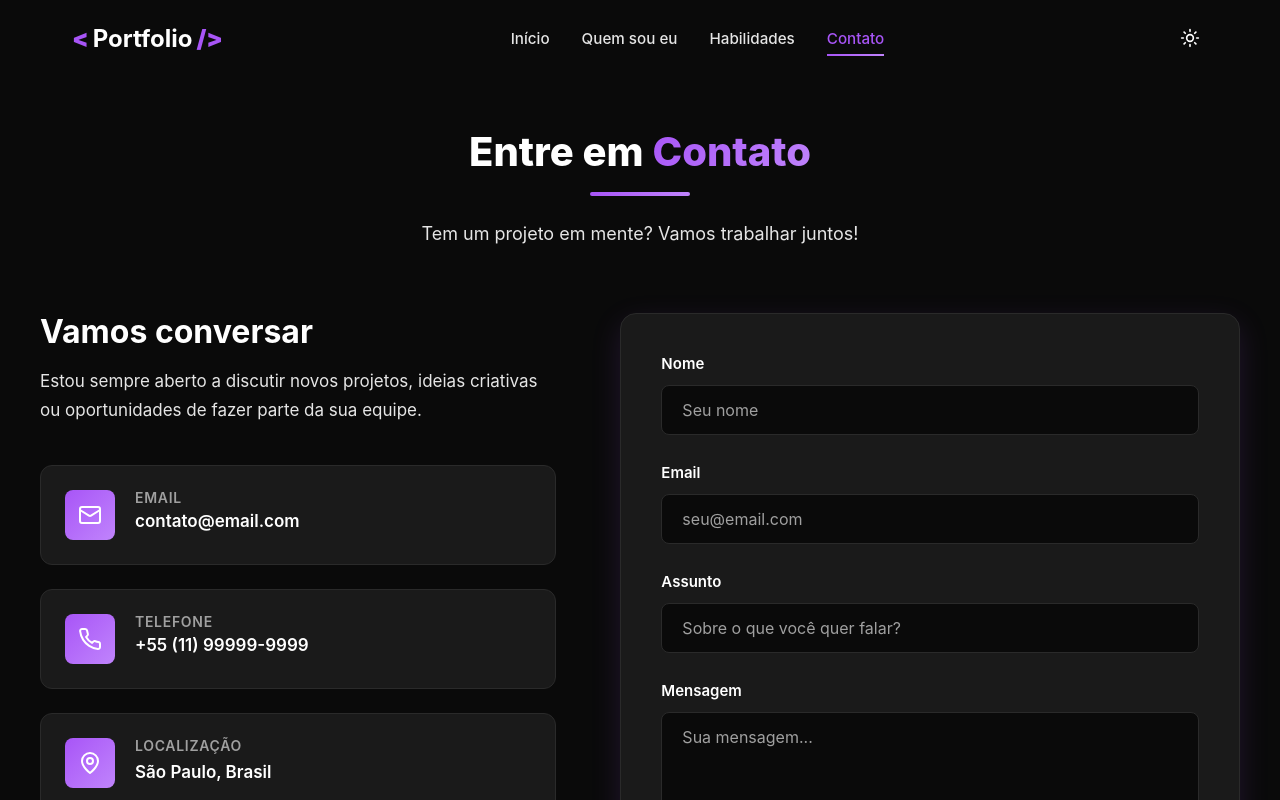
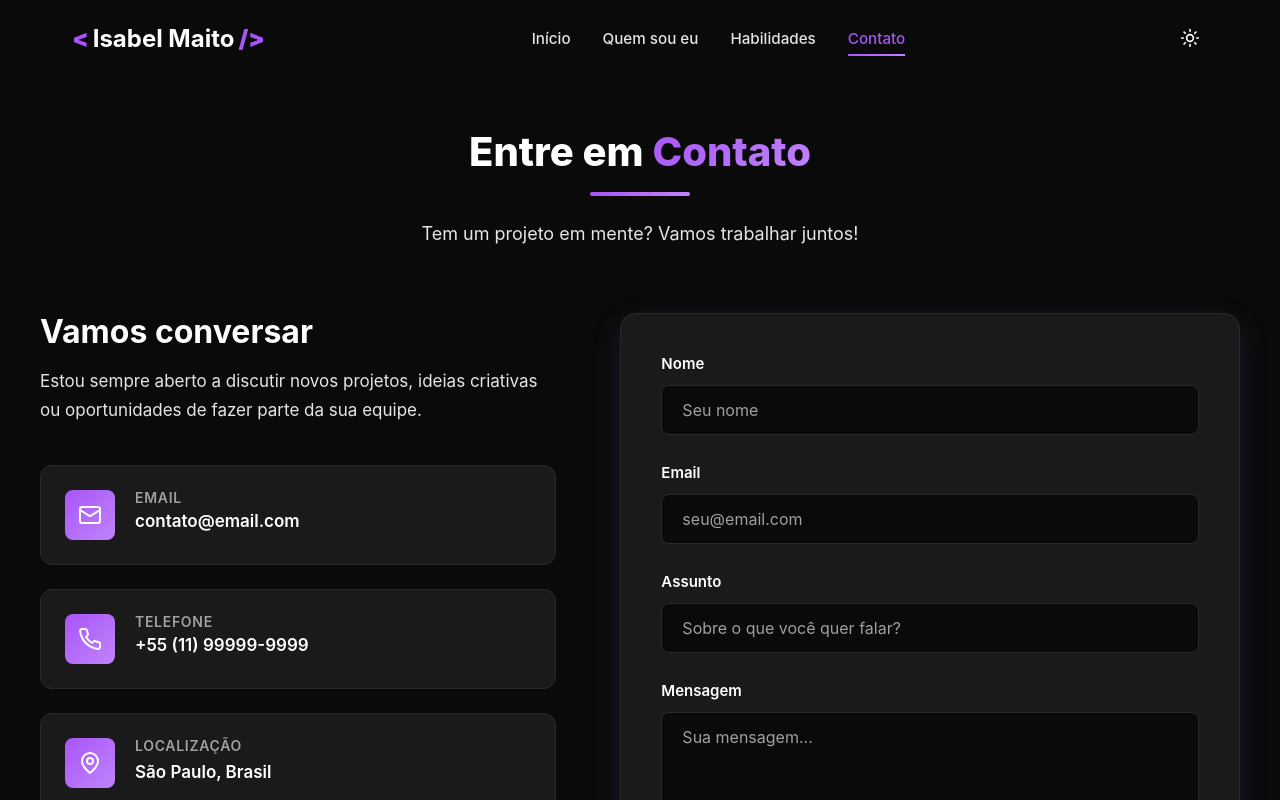
Before and after one commit to isabelmaito/Portfolio, a React (Vite) app: page /contato in a window 1280 px wide. Shown: the top 800 px of the page. Built offline with nearby package versions, Linux system fonts and the light colour scheme; the HTML template or start-up script is replaced by a standard one.

Commit message:
update logo text to credit Isabel Maito

```diff
--- a/src/components/Header.jsx
+++ b/src/components/Header.jsx
@@ -33,7 +33,7 @@ const Header = () => {
       <div className="header-container">
         <Link to="/" className="logo">
           <span className="logo-bracket">{'<'}</span>
-          Portfolio
+          Isabel Maito
           <span className="logo-bracket">{'/>'}</span>
         </Link>
 
```
